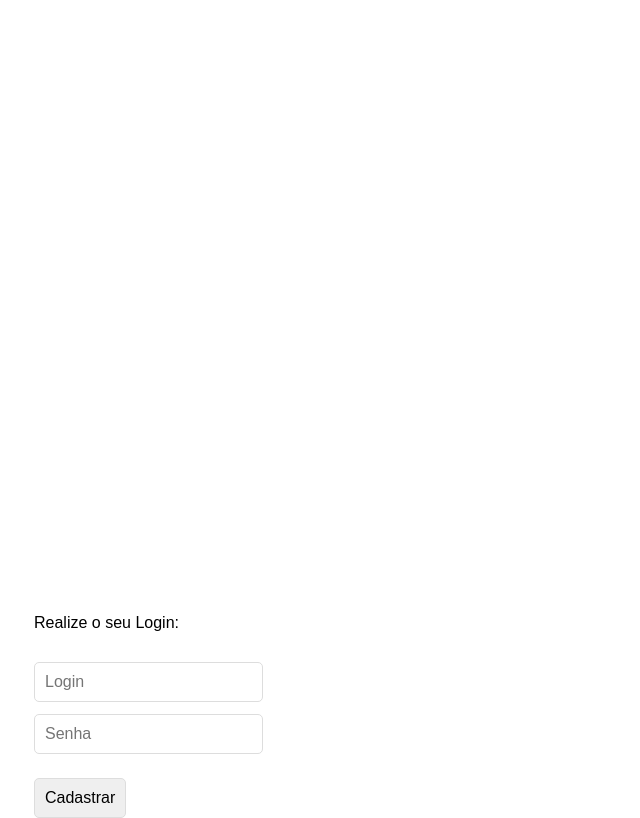
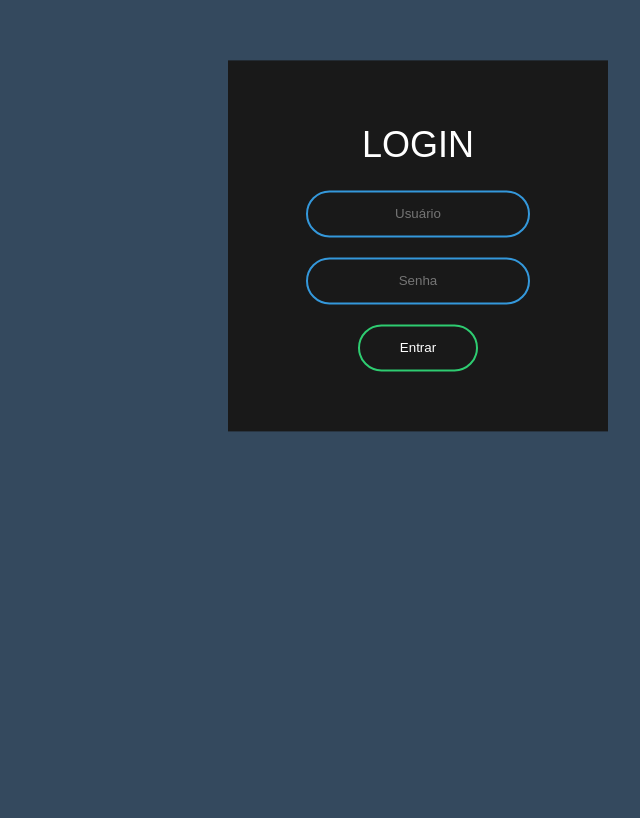
Before and after one commit to AndreyMouraGouvea/PHP-Controle-Estoque-Mobile, a website: page www/index.html in a window 1280 px wide. Shown: the part 154-972 px from the top of the page, without its empty margins (222-862 px from the left). After the commit the page ends 800 px from the top, so only its background shows below. Drawn offline with Linux system fonts and the light colour scheme.

Commit message:
LOGIN SCREEN NICEEE!

```diff
--- a/www/index.html
+++ b/www/index.html
@@ -14,41 +14,72 @@
   <!-- CSS -->
 <style>
 body{
-    font-family: Arial, Helvetica, sans-serif;
+    margin: 0;
+    padding: 0;
+    font-family: sans-serif;
+    background: #34495e;
+}
+.box{
+    width: 300px;
+    padding: 40px;
+    position: absolute;
+    top: 50%;
+    left: 50%;
+    transform: translate(-50%, -50%);
+    background: #191919;
+    text-align: center;
+}
+.box h1{
+    color: white;
+    text-transform: uppercase;
+    font-weight: 500;
+}
+.box input[type ="text"], .box input[type="password"]{
+    border: 0;
+    background: none;
+    display: block;
+    margin: 20px auto;
+    text-align: center;
+    border: 2px solid #3498db;
+    padding: 14px 10px;
+    width: 200px;
+    outline: none;
+    color: white;
+    border-radius: 24px;
+    transition: 0.25s;
+}
+.box input[type ="text"]:focus, .box input[type="password"]:focus{
+    width: 280px;
+    border-color: #2ecc71;
+}
+.box input[type = "submit"]{
+    border: 0;
+    background: none;
+    display: block;
+    margin: 20px auto;
+    text-align: center;
+    border: 2px solid #2ecc71;
+    padding: 14px 40px;
+    outline: none;
+    color: white;
+    border-radius: 24px;
+    transition: 0.25s;
+    cursor: pointer;
+}
+.box input[type = "submit"]:hover{
+    background: #2ecc71;
+
 }
 
-.content{
-    margin-top: 60%;
-    margin-left: 20%;
-}
-.contato{
-    width: 100%;
-    max-width: 600px;
-}
-.field {
-    padding: 10px;
-    border: 1px solid #DDD;
-    border-radius: 5px;
-    font-family: Arial, Helvetica, sans-serif;
-    font-size: 16px;
-    margin-top: 2%;
-
-}
-#field{
-    cursor: pointer;
-    margin-top: 4%;
-}
 </style>
 </head>
 
 <body>
-    <section class="content">
-        <div class="contato">
-          <form id="cadastroNivel">
-                Realize o seu Login:<br><br>
-                <input class="field" type="text" name="login" id="login" placeholder="Login"><br>
-                <input class="field" type="password" name="senha" id="senha" placeholder="Senha"><br>
-                <input class="field" id="field" type="submit" value="Cadastrar"><br>
+        <form id="cadastroNivel" class="box">
+        <h1>Login</h1>
+        <input type="text" name="login" id="login" placeholder="Usuário">
+        <input type="password" name="senha" id="senha" placeholder="Senha">
+        <input type="submit" name="" value="Entrar">
           </form>
                 <!-- <a href="niveis.html"><input class="field" id="field" type="submit" value="Iniciar Aplicação"></a><br> -->
         </div>
```
